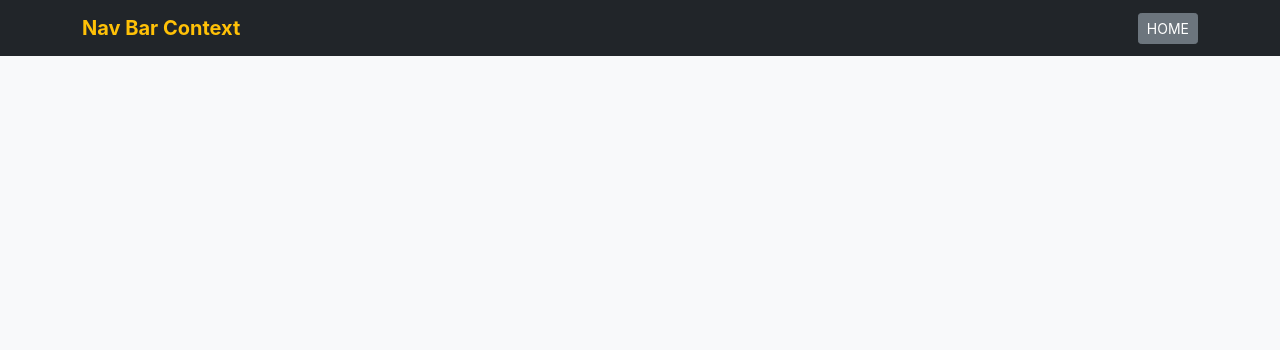
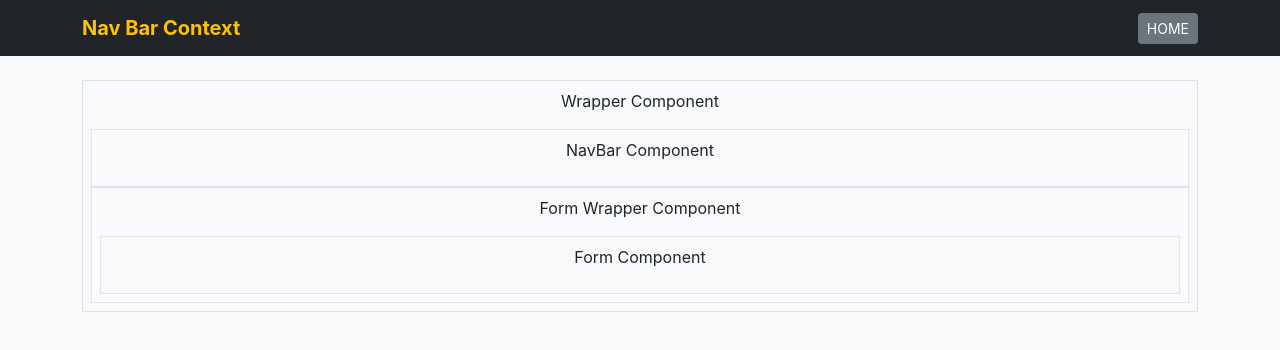
Before and after one commit to Virgilio-D-Cabading-Jr/Coding_Dojo_MERN_Stack_React_Functional_Components, a React (Create React App) app: page / in a window 1280 px wide. Shown: the top 350 px of the page. Built offline with nearby package versions, Linux system fonts and the light colour scheme.

Commit message:
add component heirarchy

```diff
--- a/src/App.js
+++ b/src/App.js
@@ -1,4 +1,7 @@
 import './App.css';
+import WrapperComp from './components/WrapperComponent';
+import NavbarComp from './components/NavbarComponent';
+import FormWrapperComp from './components/FormWrapperComponent';
 
 /**
  * /////////////////////////////////////////////////////////////
@@ -9,7 +12,10 @@ import './App.css';
 const App = () => {
   return (
     <div className="App">
-
+      <WrapperComp>
+        <NavbarComp />
+        <FormWrapperComp />
+      </WrapperComp>
     </div>
   );
 }
--- a/src/components/FormComponent.jsx
+++ b/src/components/FormComponent.jsx
@@ -8,7 +8,7 @@ import React from 'react'
 
 const FormComp = () => {
     return (
-        <div className='border'>
+        <div className='border p-2'>
             <p>Form Component</p>
         </div>
     )
--- a/src/components/FormWrapperComponent.jsx
+++ b/src/components/FormWrapperComponent.jsx
@@ -1,5 +1,5 @@
 import React from 'react'
-import FormComponent from './FormComponent'
+import FormComp from './FormComponent'
 
 /**
  * //// FORM WRAPPER COMPONENT ////////////////////////////////
@@ -8,7 +8,8 @@ import FormComponent from './FormComponent'
  */
 const FormWrapperComp = () => {
     return (
-        <div className='border'>
+        <div className='border p-2'>
+            <p>Form Wrapper Component</p>
             {/* **** FORM COMPONENT *********************** */}
             <FormComp />
         </div>
--- a/src/components/NavbarComponent.jsx
+++ b/src/components/NavbarComponent.jsx
@@ -2,8 +2,8 @@ import React from 'react'
 
 const NavbarComp = () => {
     return (
-        <div>
-
+        <div className='border p-2'>
+            <p>NavBar Component</p>
         </div>
     )
 }
--- a/src/components/WrapperComponent.jsx
+++ b/src/components/WrapperComponent.jsx
@@ -1,4 +1,7 @@
 import React from 'react'
+import NavbarComp from './NavbarComponent'
+import FormWrapperComp from './FormWrapperComponent'
+
 /**
  * ///////////////////////////////////////////////////////
  * WRAPPER COMPONENT
@@ -7,8 +10,10 @@ import React from 'react'
  */
 const WrapperComp = () => {
     return (
-        <div className='border'>
+        <div className='border p-2'>
             <p>Wrapper Component</p>
+            <NavbarComp />
+            <FormWrapperComp />
         </div>
     )
 }
```
